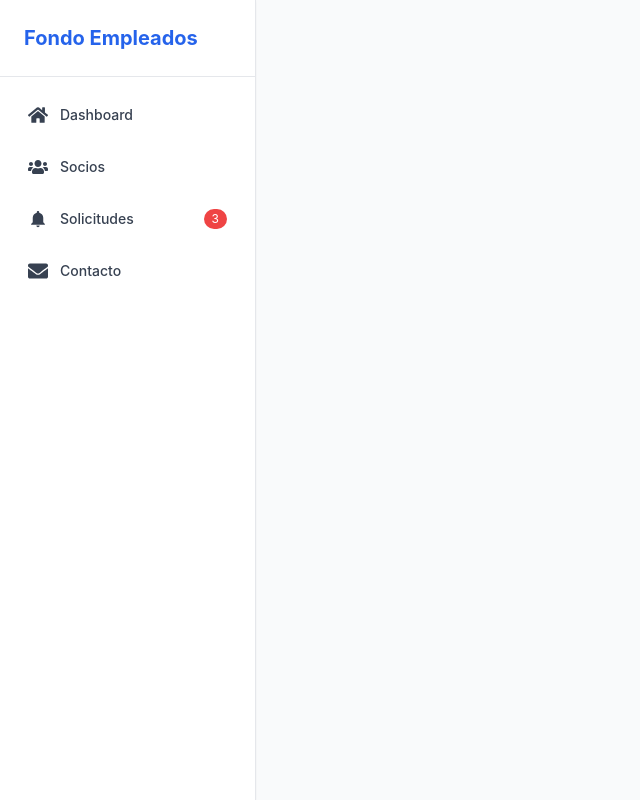
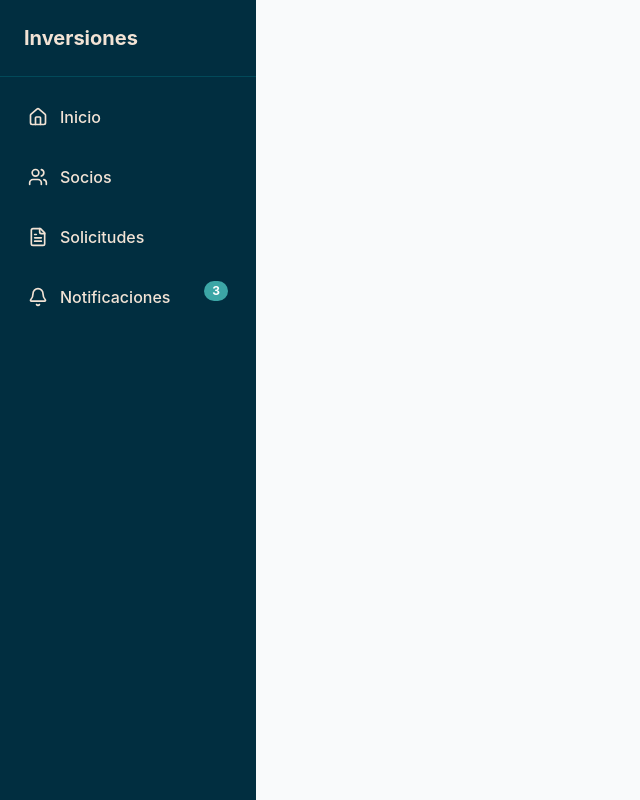
Before and after one commit to Emmanuelxs13/mi-proyecto-inversiones, a React (Vite) app in the folder frontend/: page / in a window 1280 px wide. Shown: the whole page, without its empty margins (0-640 px from the left). Built offline with nearby package versions, Linux system fonts and the light colour scheme.

Commit message:
Integración de paleta personalizada en el Sidebar principal

```diff
--- a/frontend/package.json
+++ b/frontend/package.json
@@ -16,6 +16,7 @@
     "@vitejs/plugin-vue": "^5.2.3",
     "jspdf": "^3.0.1",
     "jspdf-autotable": "^5.0.2",
+    "lucide-react": "^0.501.0",
     "react": "^19.0.0",
     "react-dom": "^19.0.0",
     "react-icons": "^5.5.0",
--- a/frontend/src/components/Sidebar.tsx
+++ b/frontend/src/components/Sidebar.tsx
@@ -1,68 +1,63 @@
-// Sidebar.tsx
-// Componente de navegación lateral fijo con enlaces y contador de notificaciones
+// src/components/Sidebar.tsx
 
-import React from "react";
-import { Link, useLocation } from "react-router-dom"; // Para navegación y resaltar ruta activa
-import { FaUsers, FaHome, FaEnvelope } from "react-icons/fa"; // Íconos
-import { IoMdNotifications } from "react-icons/io"; // Ícono de notificación
+import { Link } from "react-router-dom"; // Importa Link para navegación interna
+import { Home, Users, FileText, Bell } from "lucide-react"; // Iconos del sidebar
+// import Logo from "@/assets/logo.svg"; // Logo de la app (ajusta si es otro archivo)
 
-// Número simulado de notificaciones (puedes reemplazarlo luego con datos reales)
-const notificacionesSolicitudes = 3;
+export default function Sidebar() {
+  return (
+    // Contenedor principal del sidebar con fondo primario oscuro
+    <aside className="h-screen w-64 bg-primary-darkest text-background-light flex flex-col shadow-lg">
 
-const Sidebar = () => {
-  const location = useLocation(); // Obtiene la ruta actual para resaltarla
-
-  // Componente del ítem del menú
-  const NavItem = ({
-    to,
-    icon,
-    label,
-    showBadge = false,
-  }: {
-    to: string;
-    icon: JSX.Element;
-    label: string;
-    showBadge?: boolean;
-  }) => (
-    <Link
-      to={to}
-      className={`flex items-center gap-3 p-3 rounded-lg transition ${
-        location.pathname === to
-          ? "bg-blue-600 text-white"
-          : "text-gray-700 hover:bg-blue-100"
-      }`}
-    >
-      <span className="text-xl">{icon}</span>
-      <span className="flex-1 text-sm font-medium">{label}</span>
-
-      {/* Si se debe mostrar notificación */}
-      {showBadge && (
-        <span className="text-xs bg-red-500 text-white px-2 py-0.5 rounded-full">
-          {notificacionesSolicitudes}
-        </span>
-      )}
-    </Link>
-  );
-
-  return (
-    <aside className="w-64 min-h-screen bg-white border-r shadow-sm fixed top-0 left-0 z-40">
-      <div className="p-6 border-b">
-        <h1 className="text-xl font-bold text-blue-600">Fondo Empleados</h1>
+      {/* Sección del logo */}
+      <div className="p-6 flex items-center gap-3 border-b border-primary-darker">
+        {/* <img src={Logo} alt="Logo" className="h-10 w-auto" /> */}
+        <span className="text-xl font-bold">Inversiones</span>
       </div>
 
-      <nav className="p-4 space-y-2">
-        <NavItem to="/dashboard" icon={<FaHome />} label="Dashboard" />
-        <NavItem to="/socios" icon={<FaUsers />} label="Socios" />
-        <NavItem
-          to="/solicitudes"
-          icon={<IoMdNotifications />}
-          label="Solicitudes"
-          showBadge
-        />
-        <NavItem to="/contacto" icon={<FaEnvelope />} label="Contacto" />
+      {/* Navegación principal */}
+      <nav className="flex-1 p-4">
+        <ul className="space-y-3">
+
+          {/* Opción: Inicio */}
+          <li>
+            <Link to="/" className="flex items-center gap-3 p-3 rounded-lg hover:bg-primary transition">
+              <Home className="w-5 h-5" />
+              <span className="font-medium">Inicio</span>
+            </Link>
+          </li>
+
+          {/* Opción: Socios */}
+          <li>
+            <Link to="/socios" className="flex items-center gap-3 p-3 rounded-lg hover:bg-primary transition">
+              <Users className="w-5 h-5" />
+              <span className="font-medium">Socios</span>
+            </Link>
+          </li>
+
+          {/* Opción: Solicitudes */}
+          <li>
+            <Link to="/solicitudes" className="flex items-center gap-3 p-3 rounded-lg hover:bg-primary transition">
+              <FileText className="w-5 h-5" />
+              <span className="font-medium">Solicitudes</span>
+            </Link>
+          </li>
+
+          {/* Opción: Notificaciones */}
+          <li>
+            <Link to="/notificaciones" className="flex items-center gap-3 p-3 rounded-lg hover:bg-primary transition relative">
+              <Bell className="w-5 h-5" />
+              <span className="font-medium">Notificaciones</span>
+
+              {/* Contador de notificaciones */}
+              <span className="absolute right-3 top-2 bg-accent text-white text-xs font-bold px-2 py-0.5 rounded-full">
+                3
+              </span>
+            </Link>
+          </li>
+
+        </ul>
       </nav>
     </aside>
   );
-};
-
-export default Sidebar;
+}
--- a/frontend/tailwind.config.js
+++ b/frontend/tailwind.config.js
@@ -5,7 +5,15 @@ module.exports = {
     './src/**/*.{js,ts,jsx,tsx,css,html}',  // Ajusta las rutas según tu estructura
   ],
   theme: {
-    extend: {},
+    extend: {
+      colors: {
+        primary: '#026773',         // Color principal
+        'primary-darker': '#024959',
+        'primary-darkest': '#012E40',
+        accent: '#3CA6A6',          // Color para detalles/acentos
+        'background-light': '#F2E3D5', // Fondo claro
+      },
+    },
   },
   plugins: [],
 };
```
Also changed, not shown: 1 other file (tests, documents, lock files or other folders).
